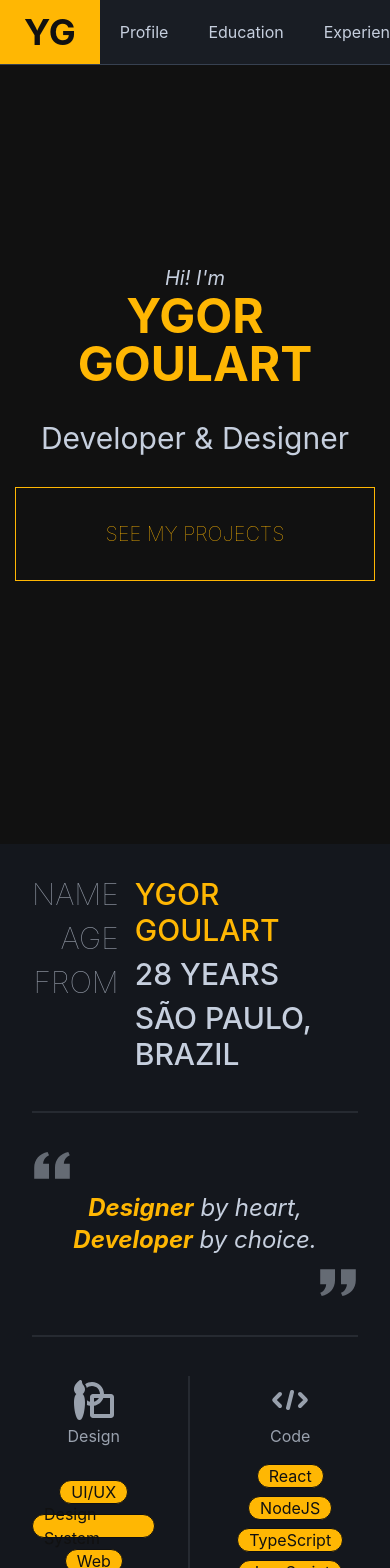
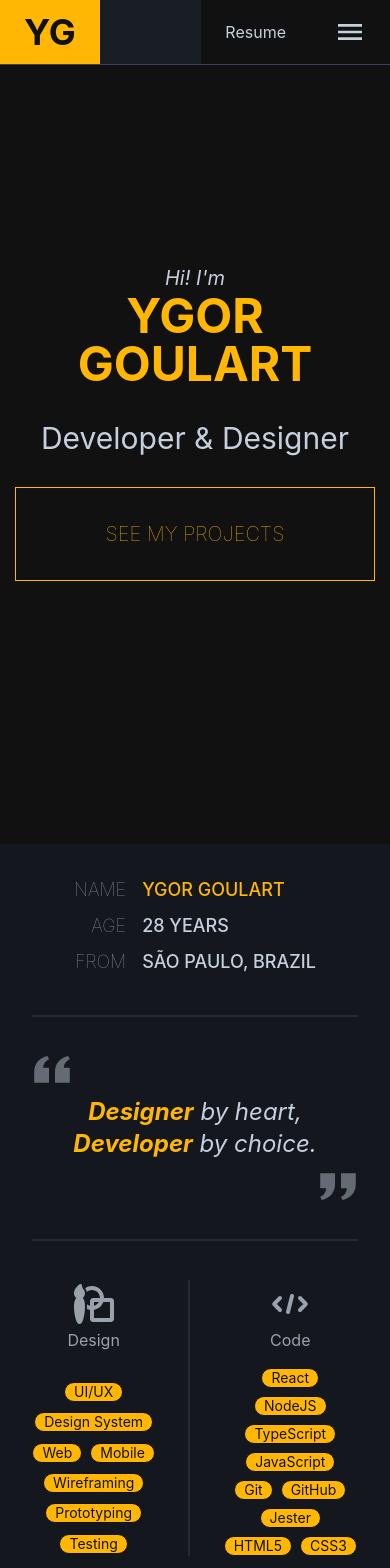
Before and after one commit to YggLart/newrepo, a React (Create React App) app: page / in a window 390 px wide. Shown: the top 1568 px of the page. Built offline with nearby package versions, Linux system fonts and the light colour scheme.

Commit message:
fix: mobile styles

```diff
--- a/src/Components/Career.tsx
+++ b/src/Components/Career.tsx
@@ -19,7 +19,7 @@ export const Career = () => {
         className="collapse h-fit outline outline-1 outline-gray-700 hover:outline-primary duration-300 cursor-pointer hover:text-primary"
         tabIndex={0}
       >
-        <article className="flex p-4 gap-4">
+        <article className="flex flex-col sm:flex-row items-center p-4 gap-4">
           <img src={Image} alt={Place} className="w-24 h-24" />
           <div className="grid gap-2">
             <span className="justify-center sm:justify-start flex items-center">
--- a/src/Components/Navbar.tsx
+++ b/src/Components/Navbar.tsx
@@ -11,6 +11,7 @@ export const Navbar = () => {
         YG
       </a>
       <div className="flex items-center">
+        <div className="hidden md:flex">
           <a className="duration-200 hover:bg-neutral p-5" href="#Profile">
             Profile
           </a>
@@ -26,12 +27,51 @@ export const Navbar = () => {
           <a className="duration-200 hover:bg-neutral p-5" href="#Contact">
             Contact
           </a>
+        </div>
+
         <a
           href={Resume.Link}
           className="bg-neutral duration-200 p-5 px-6 hover:bg-primary hover:text-neutral"
         >
           Resume
         </a>
+
+        <div className="dropdown dropdown-end">
+          <button
+            tabIndex={0}
+            className="bg-neutral duration-200 p-4 px-6 hover:bg-primary hover:text-neutral"
+          >
+            <svg
+              className="fill-current"
+              xmlns="http://www.w3.org/2000/svg"
+              width="32"
+              height="32"
+              viewBox="0 0 512 512"
+            >
+              <path d="M64,384H448V341.33H64Zm0-106.67H448V234.67H64ZM64,128v42.67H448V128Z" />
+            </svg>
+          </button>
+          <ul
+            tabIndex={0}
+            className="dropdown-content menu p-2 shadow bg-base-100 text-lg w-screen text-center"
+          >
+            <a className="duration-200 hover:bg-neutral p-5" href="#Profile">
+              Profile
+            </a>
+            <a className="duration-200 hover:bg-neutral p-5" href="#Education">
+              Education
+            </a>
+            <a className="duration-200 hover:bg-neutral p-5" href="#Career">
+              Experiences
+            </a>
+            <a className="duration-200 hover:bg-neutral p-5" href="#Projects">
+              Projects
+            </a>
+            <a className="duration-200 hover:bg-neutral p-5" href="#Contact">
+              Contact
+            </a>
+          </ul>
+        </div>
       </div>
     </div>
   );
--- a/src/Components/Profile.tsx
+++ b/src/Components/Profile.tsx
@@ -15,7 +15,7 @@ export const Profile = () => {
       const Age = getAge(Today, Birthday);
 
       return (
-        <div className="flex gap-x-4 text-3xl justify-center">
+        <div className="flex gap-x-4 text-lg sm:text-3xl justify-center">
           <div className="flex flex-col w-fit items-end gap-2">
             <span className="uppercase text-right font-thin opacity-70 w-fit">
               Name
@@ -143,7 +143,7 @@ export const Profile = () => {
           <div className="flex flex-wrap justify-center gap-2">
             {List.map((skill) => {
               return (
-                <div className="badge badge-lg bg-primary text-neutral select-none hover:scale-125">
+                <div className="badge sm:badge-lg bg-primary text-neutral select-none hover:scale-125">
                   {skill}
                 </div>
               );
```
Lines whose indentation alone changed are shown as unchanged.
